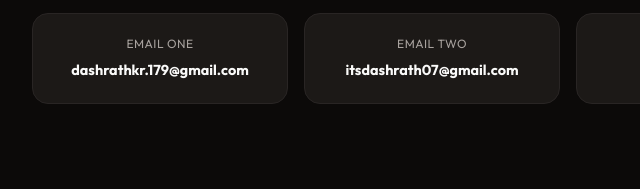
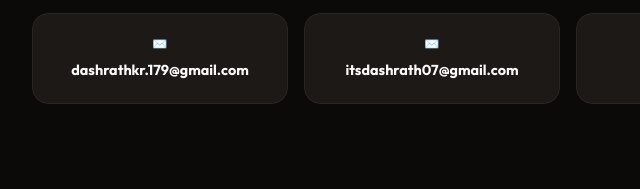
Before and after one commit to Dashrath-369/Dashrath, a plain HTML site: page index.html in a window 1280 px wide. Shown: the part 1387-1576 px from the top of the page, 208-848 px from the left. Drawn offline with Linux system fonts and the light colour scheme.

Commit message:
Update logo and contact section in index.html

```diff
--- a/index.html
+++ b/index.html
@@ -272,7 +272,7 @@
 <body>
 
     <header>
-        <div class="logo">Dashrath.github.io</div>
+        <div class="logo">Dashrath-36..github.io/dashrath/</div>
         <button class="theme-toggle" id="themeToggleBtn" onclick="toggleTheme()" title="Switch Light/Dark Mode">🌙</button>
     </header>
 
@@ -328,11 +328,11 @@
             <h2>Get In Touch</h2>
             <div class="contact-grid">
                 <a href="mailto:dashrathkr.179@gmail.com" class="contact-box">
-                    <span>Email One</span>
+                    <span>✉️</span>
                     <strong>dashrathkr.179@gmail.com</strong>
                 </a>
                 <a href="mailto:itsdashrath07@gmail.com" class="contact-box">
-                    <span>Email Two</span>
+                    <span>✉️</span>
                     <strong>itsdashrath07@gmail.com</strong>
                 </a>
                 <a href="tel:9661188369" class="contact-box">
```
